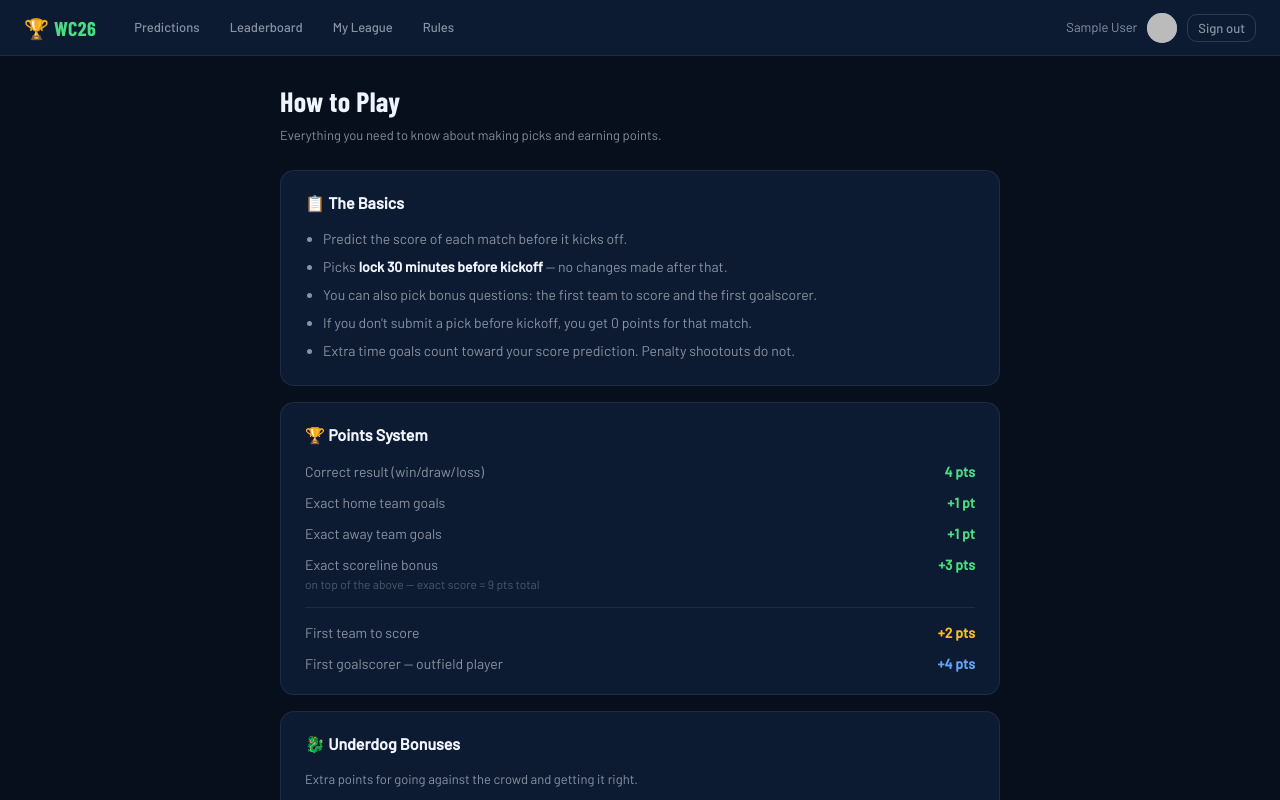
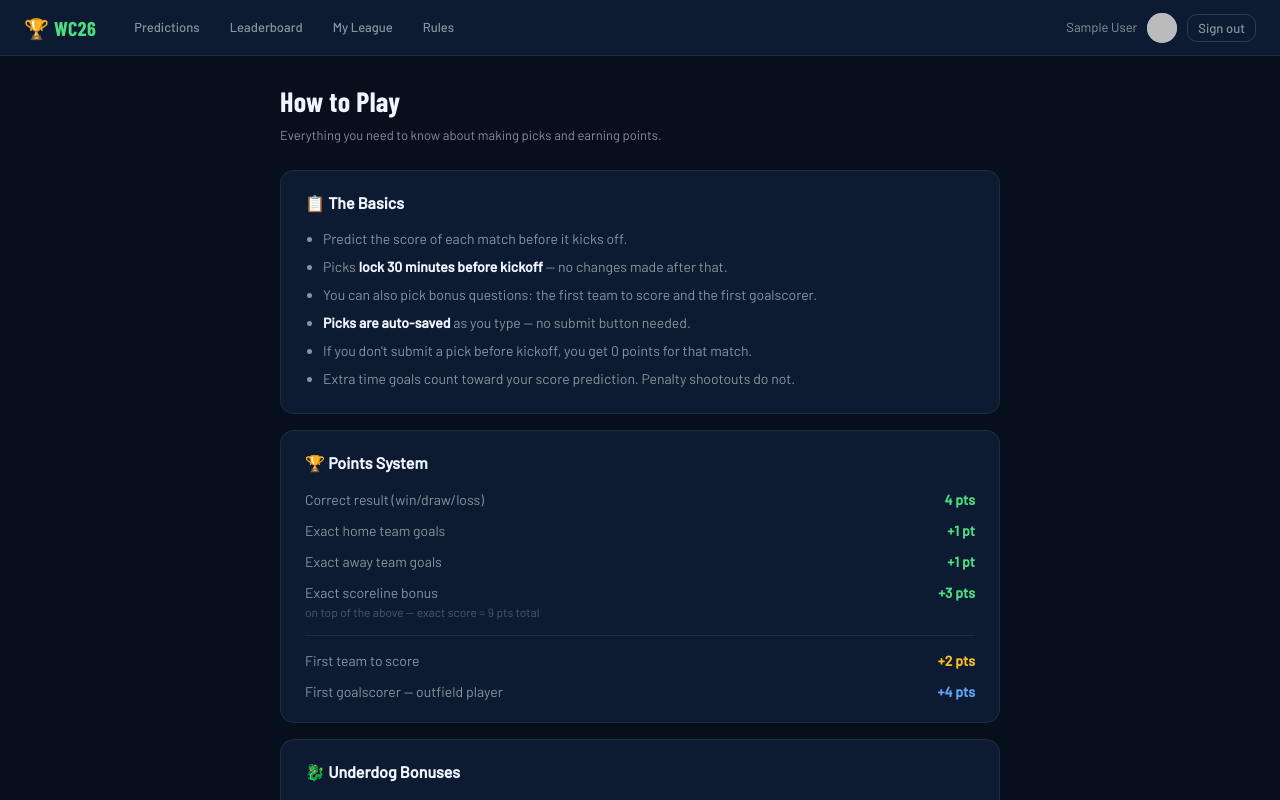
Before and after one commit to maksimsadeghi/wc26-predictor, a React (Vite) app: page /league/1/rules in a window 1280 px wide. Shown: the top 800 px of the page. Built offline with nearby package versions, Linux system fonts and the light colour scheme; no server answers; sample sign-in values are in the browser's storage.

Commit message:
feat: add auto-save note to Rules page

```diff
--- a/src/pages/Rules.jsx
+++ b/src/pages/Rules.jsx
@@ -10,6 +10,7 @@ export default function Rules() {
           <li>Predict the score of each match before it kicks off.</li>
           <li>Picks <strong style={{ color: 'var(--text-1)' }}>lock 30 minutes before kickoff</strong> — no changes made after that.</li>
           <li>You can also pick bonus questions: the first team to score and the first goalscorer.</li>
+          <li><strong style={{ color: 'var(--text-1)' }}>Picks are auto-saved</strong> as you type — no submit button needed.</li>
           <li>If you don't submit a pick before kickoff, you get 0 points for that match.</li>
           <li>Extra time goals count toward your score prediction. Penalty shootouts do not.</li>
         </ul>
```
